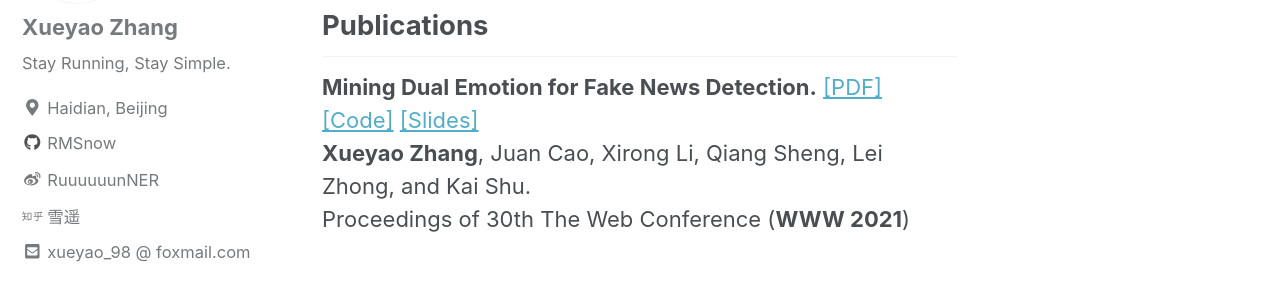
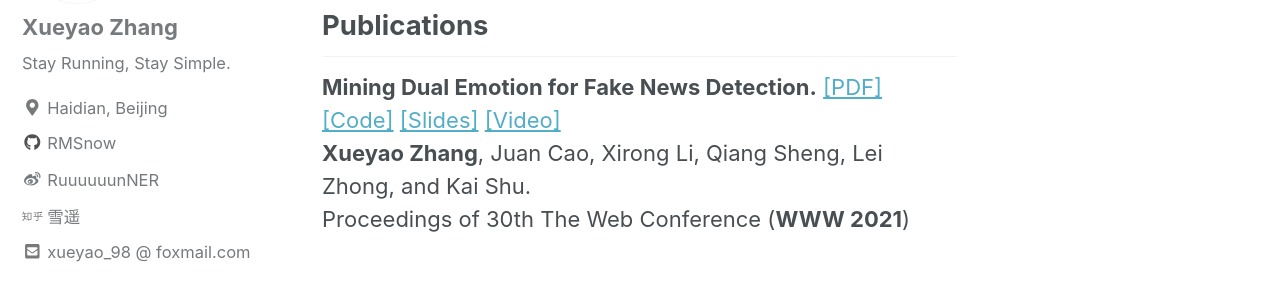
Before and after one commit to RMSnow/RMSnow.github.io, a Jekyll site: the page built from about/about.md, in a window 1280 px wide and 900 px high, scrolled down 381 px. Shown: the part 153-447 px from the top of the window. Built offline with Jekyll 4.4.1, drawn with Linux system fonts in a browser that asks for light colours; nearby versions of some CDN libraries.

Commit message:
www2021 video

```diff
--- a/about/about.md
+++ b/about/about.md
@@ -11,7 +11,7 @@ I attended [Wuhan University](https://www.whu.edu.cn/) from 2015 to 2019, majori
 
 ## Publications
 
-**Mining Dual Emotion for Fake News Detection.** [[PDF]](https://arxiv.org/abs/1903.01728) [[Code]](https://github.com/RMSnow/WWW2021) [[Slides]]({{ site.url }}/assets/www2021-dual-emotion-slides.pdf)
+**Mining Dual Emotion for Fake News Detection.** [[PDF]]({{ site.url }}/assets/www2021-dual-emotion-paper.pdf) [[Code]](https://github.com/RMSnow/WWW2021) [[Slides]]({{ site.url }}/assets/www2021-dual-emotion-slides.pdf) [[Video]]({{ site.url }}/assets/www2021-dual-emotion-video.mp4)
 **Xueyao Zhang**, Juan Cao, Xirong Li, Qiang Sheng, Lei Zhong, and Kai Shu.
 Proceedings of 30th The Web Conference (**WWW 2021**)
 
```
Also changed, not shown: 1 other file.
